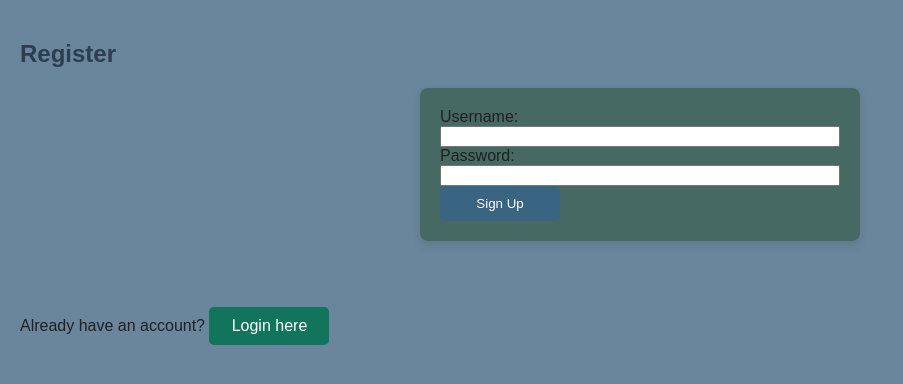
After one commit to Will-Dre/TIP-CALCULATOR, a Flask app: page /register in a window 1280 px wide. The commit adds this page. Shown: the top 384 px of the page, without its empty margins (0-903 px from the left). Run offline with Flask 3, Linux system fonts and the light colour scheme.

Commit message:
adding user register and login

```diff
--- a/app.py
+++ b/app.py
@@ -1,5 +1,6 @@
 import os
-from flask import Flask, render_template, request, redirect
+from werkzeug.security import generate_password_hash, check_password_hash
+from flask import *
 import sqlite3
 from datetime import datetime
 
@@ -9,6 +10,9 @@ DATABASE = 'sqlite_database/tips_calculator.db'
 def init_db():
     conn = sqlite3.connect(DATABASE)
     c = conn.cursor()
+    #  database for users
+    c.execute('''CREATE TABLE IF NOT EXISTS users(id INTEGER PRIMARY KEY, username TEXT UNIQUE, password TEXT)''')
+    # database for tips
     c.execute('''CREATE TABLE IF NOT EXISTS tips (id INTEGER PRIMARY KEY, bill REAL, tip_percent REAL, people INTEGER, tip_amount REAL, total_amount REAL, per_person REAL, created_at TEXT )
     ''')
     conn.commit()
@@ -16,6 +20,12 @@ def init_db():
 
 @app.route('/', methods=['GET', 'POST'])
 def index():
+    if 'username' not in session:
+        session['username'] = None
+        return redirect('/login')  # Redirect if not logged in
+
+    # Now this part only runs if user IS logged in:
+
     if request.method == 'POST':
         bill = float(request.form['bill'])
         tip_percent = float(request.form['tip_percent'])
@@ -47,6 +57,61 @@ def history():
     conn.close()
     return render_template('history.html', records=data)
 
+@app.route('/register', methods=['GET', 'POST'])
+def register():
+    if request.method == 'POST':
+        username = request.form['username']
+        password = request.form['password']
+        hashed_password = generate_password_hash(password)
+
+        try:
+            conn = sqlite3.connect(DATABASE)
+            c = conn.cursor()
+            c.execute('''
+                INSERT INTO users (username, password)
+                VALUES (?, ?)
+            ''', (username, hashed_password))
+            conn.commit()
+            conn.close()
+            flash('Registration successful! Please login.', 'success')
+        except sqlite3.IntegrityError:
+            conn = sqlite3.connect(DATABASE)
+            c = conn.cursor()
+            c.execute('''
+                SELECT * FROM users WHERE username = ?
+            ''', (username,))
+            user = c.fetchone()
+            conn.close()
+            if user:
+                flash('Username already exists. Please choose a different one.', 'danger')
+            else:
+                flash('Registration failed. Please try again.', 'danger')
+            conn.close()
+        return redirect('/')
+    return render_template('register.html')
+
+@app.route('/login', methods=['GET', 'POST'])
+def login():
+    if request.method == 'POST':
+        username = request.form['username']
+        password = request.form['password']
+
+        conn = sqlite3.connect(DATABASE)
+        c = conn.cursor()
+        c.execute('''
+            SELECT * FROM users WHERE username = ?
+        ''', (username,))
+        user = c.fetchone()
+        conn.close()
+
+        if user and check_password_hash(user[2], password):
+            session['username'] = username
+            flash('Login successful!', 'success')
+            return redirect('/')
+        else:
+            flash('Invalid username or password.', 'danger')
+
+    return render_template('login.html')
 if __name__ == '__main__':
     init_db()
     app.run(debug=True)
--- a/templates/history.html
+++ b/templates/history.html
@@ -1,6 +1,8 @@
 <!DOCTYPE html>
 <html>
 <head>
+    <meta charset="UTF-8">
+    <meta name="viewport" content="width=device-width, initial-scale=1.0">
     <title>Calculation History</title>
     <link rel="stylesheet" href="{{ url_for('static', filename='style.css') }}">
 </head>
--- /dev/null
+++ b/templates/register.html
@@ -0,0 +1,29 @@
+<!DOCTYPE html>
+<html>
+    <head>
+        <meta charset="UTF-8">
+        <meta name="viewport" content="width=device-width, initial-scale=1.0">
+        <title>Register</title>
+        <link rel="stylesheet" href="{{ url_for('static', filename='style.css') }}">
+    </head>
+    <body>
+        <h2>Register</h2>
+        {% with messages = get_flashed_messages(with_categories=true) %}
+        {% for category, message in messages %}
+            <p style="color:red;">{{ message }}</p>
+        {% endfor %}
+        {% endwith %}
+
+        <form method="POST">
+            <label>Username:</label>
+            <input type="text" name="username" required>
+
+            <label>Password:</label>
+            <input type="password" name="password" required>
+
+            <button type="submit">Sign Up</button>
+        </form>
+
+        <p>Already have an account? <a href="/login">Login here</a></p>
+    </body>
+</html>
```
Also changed, not shown: templates/index.html (+16 -1 lines), templates/login.html (added, +29 -0 lines), sqlite_database/tips_calculator.db.
